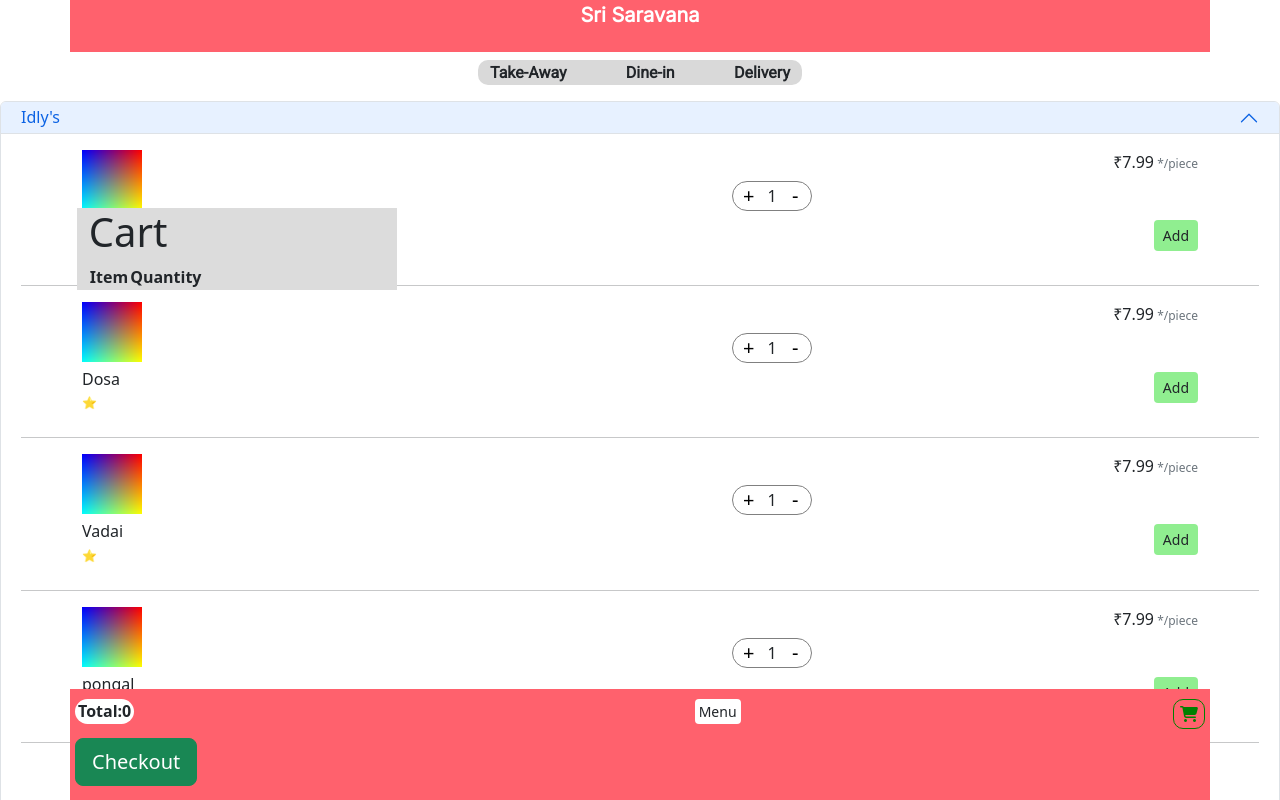
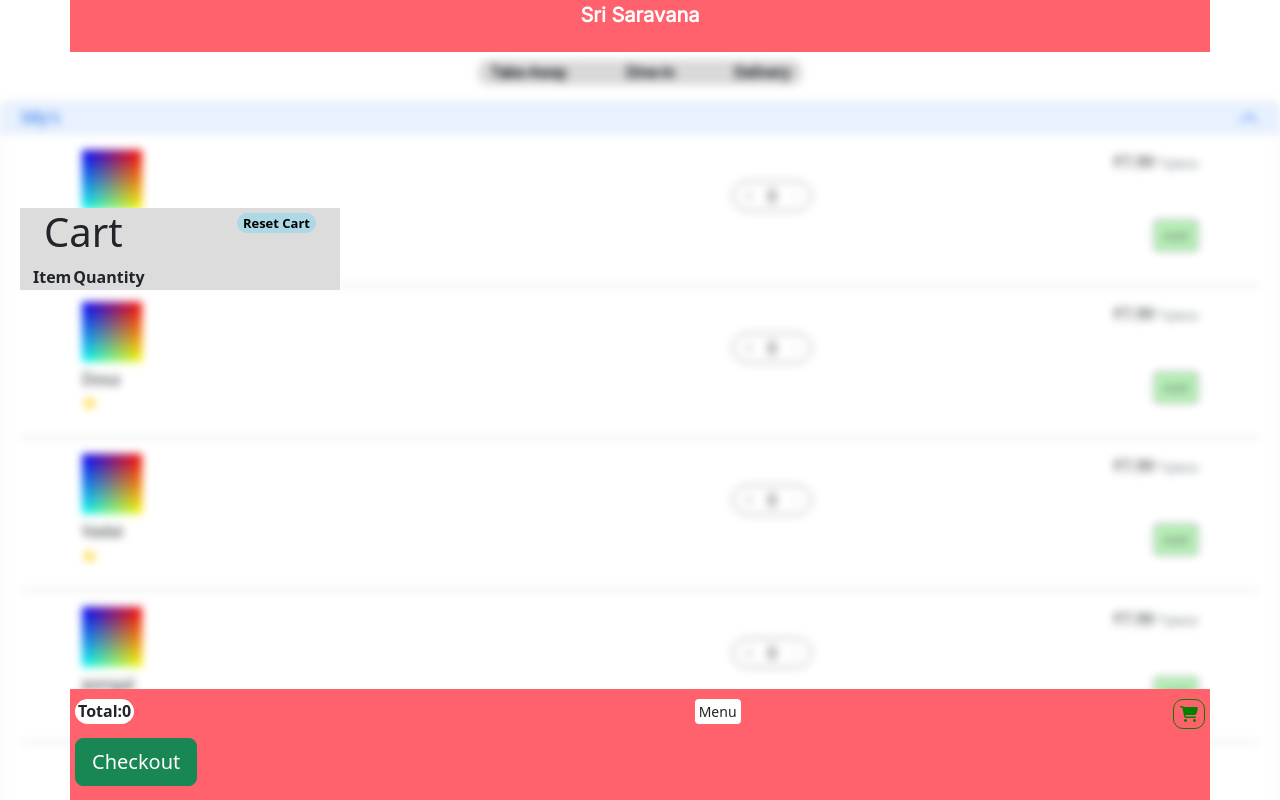
Before and after one commit to gokul-ceo/resordering, a React (Create React App) app: page / in a window 1280 px wide. Both pictures are taken after a click on the button 1188 px from the left and 713 px from the top of the page. Shown: the top 800 px of the page. Built offline with nearby package versions, Linux system fonts and the light colour scheme.

Commit message:
made a changes

```diff
--- a/src/MenuDisplay/MenuAccordion/Addquantity.jsx
+++ b/src/MenuDisplay/MenuAccordion/Addquantity.jsx
@@ -1,4 +1,5 @@
 import React  from "react";
+import { useSelector } from "react-redux";
 import 'bootstrap/dist/css/bootstrap.min.css';
 const style = {
     maindiv:{
@@ -41,6 +42,8 @@
 }
 
 function AddQuantity(props){
+    const should_blur = useSelector(state=>state.Gstate.iscartclicked)
+
     // const[quantity,setquantity]=useState(1)
     // function handleclick(e){
     //     if(e.target.title === 'add'){
@@ -54,11 +57,9 @@
     // }
     return <>
     <div style={style.maindiv} className="container-sm ">
-        <button  style={style.btn}><span title="add" onClick={props.add}  style={style.btnspan}>+</span></button>
+        <button onClick={props.add} disabled={(props.hide||should_blur)&&true}  style={style.btn}><span title="add"   style={style.btnspan}>+</span></button>
         <span style={style.spantext}>{props.quantity}</span>
-        {props.quantity==="1"?<button  style={style.btn}><span title="sub" onClick={props.remove} style={style.delbtn}><svg xmlns="http://www.w3.org/2000/svg" width="12" height="12" style={{position:'relative',top:'-.1rem'}} fill="currentColor" class="bi bi-trash-fill" viewBox="0 0 16 16">
-  <path d="M2.5 1a1 1 0 0 0-1 1v1a1 1 0 0 0 1 1H3v9a2 2 0 0 0 2 2h6a2 2 0 0 0 2-2V4h.5a1 1 0 0 0 1-1V2a1 1 0 0 0-1-1H10a1 1 0 0 0-1-1H7a1 1 0 0 0-1 1H2.5zm3 4a.5.5 0 0 1 .5.5v7a.5.5 0 0 1-1 0v-7a.5.5 0 0 1 .5-.5zM8 5a.5.5 0 0 1 .5.5v7a.5.5 0 0 1-1 0v-7A.5.5 0 0 1 8 5zm3 .5v7a.5.5 0 0 1-1 0v-7a.5.5 0 0 1 1 0z"/>
-</svg></span></button>:<button  style={style.btn}><span title="sub" onClick={props.sub} style={style.btnspan}>-</span></button>}
+        <button onClick={props.sub} disabled={(props.hide||should_blur)&&true} style={style.btn}><span title="sub"  style={style.btnspan}>-</span></button>
 
     </div>
     </>
--- a/src/MenuDisplay/MenuAccordion/MenuAccordion.jsx
+++ b/src/MenuDisplay/MenuAccordion/MenuAccordion.jsx
@@ -2,10 +2,21 @@
 import 'bootstrap/dist/css/bootstrap.min.css';
 import { MenuBox } from "./MenuBox";
 import './MenuBox.css'
+import { useSelector } from "react-redux";
 
 function MenuAccordion(props){
+    const should_blur = useSelector(state=>state.Gstate.iscartclicked)
+  const style={
+    blurmaindiv:{
+      filter:'blur(4px)',
+      overflow:'hidden',
+    }
+  }
+  // useEffect(()=>{
+  //   document.body.style.overflow="hidden";
+  // },[should_blur])
     return <>
-    <div style={{zIndex:0}} className="accordion my-3" id="accordionPanelsStayOpenExample">
+    <div style={should_blur?style.blurmaindiv:null} className="accordion my-3" id="accordionPanelsStayOpenExample">
   <div className="accordion-item" id="accordion-title">
     <h2 className="accordion-header" id="panelsStayOpen-headingOne">
       <button className="accordion-button" id="openbtn" type="button" data-bs-toggle="collapse" data-bs-target="#panelsStayOpen-collapseOne" aria-expanded="true" aria-controls="panelsStayOpen-collapseOne">
--- a/src/MenuDisplay/MenuAccordion/MenuBox.jsx
+++ b/src/MenuDisplay/MenuAccordion/MenuBox.jsx
@@ -4,10 +4,13 @@
 import './MenuBox.css'
 import AddQuantity from "./Addquantity";
 import { useDispatch, useSelector } from "react-redux";
-import { addorders, updatequantity } from "../../redux/feature/order/Orders";
+import { addorders} from "../../redux/feature/order/Orders";
 import { decrement, increment } from "../../redux/feature/Quantity/quantitySlice";
 import { addamount, reduceamount } from "../../redux/feature/total/totalSlice";
-import { updatearray } from "../../cart/cart";
+import { infomcartclick } from "../../redux/Global/globalstate";
+// import { RemoveOrderfromarray } from "../../cart/cart";
+// import { removeOrderfromarray } from "../../cart/cart";
+// import { updatearray } from "../../cart/cart";
 // import { addamount } from "../../redux/feature/total/totalSlice";
 // import { addamount, reduceamount } from "../../redux/feature/total/totalSlice";
 // import { useDispatch,useSelector } from "react-redux";
@@ -26,6 +29,8 @@
 }
 var total = 0;
 export const MenuBox = (props) => {
+    const should_blur = useSelector(state=>state.Gstate.iscartclicked)
+
 //     function Toast(){
 //         // <!-- Flexbox container for aligning the toasts -->
 // <div aria-live="polite" aria-atomic="true" class="d-flex justify-content-center align-items-center w-100">
@@ -50,28 +55,31 @@
     // const dispatch = useDispatch()
     const cartquantity = useSelector(state=>state.quantity.value)
 
-
     // const[total,settotal] = useState(0)
     // const finalyarray = useSelector(state=>state.orders.FinalyOrderArray)
+    // const[index,setindex]=useState(0)
     const orderarr = useSelector(state=>state.orders.OrderArray)
     const[added,setadd]=useState(false)
-    const[quantity,setquantity] = useState(1)
+    const[quantity,setquantity] = useState(0)
+    const[selected,setselected]=useState(false)
+    const cart_reset = useSelector(state=>state.cart_reset.value)
     // const orderarr=[Name,quantity]
     // const[order,setorder] = useState({Name,quantity,price})
     const[prevtotal,setprevioustotal] = useState(0)
     const cartitems = useSelector(state=>state.orders.OrderArray)
+    // console.log("checking exported cartitems: ",cartitems);
+
     function handleinc(){
-        if(added){
+
+        setselected(true)
 
 
         setquantity(quantity+1)
 
 
         setprevioustotal(total)
-       dispatch(updatequantity({itemName,quantity}))
-        }else{
-            console.log("Item is not added in cart");
-        }
+    //    dispatch(updatequantity({itemName,quantity}))
+
         console.log("Testing: ",orderarr[1]);
         // settotal(total * price)
         // console.log('Quantity: ',quantity);
@@ -82,27 +90,35 @@
     }
 
     function handledec(){
-        if(added){
-        if(quantity!==0&&quantity!==1){setquantity(quantity-1)}
 
+        if(quantity!==0){setquantity(quantity-1)}
+        // if(quantity!==0&&quantity!==1){setquantity(quantity-1)}
 
-        setprevioustotal(total)
-        }else{
-            console.log("Item is not added in cart");
-        }
 
 
     }
     function handledelete(){
+        setselected(false)
         setadd(false)
+        setadd(false)
+        setquantity(0)
+        // RemoveOrderfromarray(itemName)
         if(cartquantity>0){
         dispatch(decrement())
         }
+        dispatch(infomcartclick())
+
+        // dispatch(removeOrder(props.name))
     }
     useEffect(()=>{
         setquantity(quantity)
         // setorder({Name,quantity})
     },[quantity,itemName,price])
+    useEffect(()=>{
+        setquantity(0)
+        setselected(false)
+        setadd(false)
+    },[cart_reset])
     //------------------------------------ Handle Add Function ---------------------------------------------------------//
     function handleadd(){
 
@@ -112,10 +128,11 @@
         total=quantity*price;
         dispatch(reduceamount(prevtotal))
         dispatch(addamount(total))
-        dispatch(addorders({[itemName]:{Quantity:quantity,Price:price}}))
+        dispatch(addorders({ITEM:{Name:itemName,Quantity:quantity,Price:price}}))
         console.log("CartItems in MenuBox: ",cartitems);
         console.log("OrderArray: ",orderarr);
-        updatearray(itemName)
+        // removeOrderfromarray(props.name)
+
 
         // <Toast/>
         // console.log("Total: ",total);
@@ -141,8 +158,8 @@
         <div className="container-sm col text-end">
             <span>₹7.99</span><span style={style.note} className="text-muted"> */piece</span>
             {/* <h6 className="text-muted">*min 3pcs required</h6> */}
-            <AddQuantity action add={handleinc} sub={handledec} remove={handledelete} quantity={quantity}/>
-            {added?<button id="addbtn" className="btn btn-sm my-3 ">✅Added</button>:<button id="addbtn" onClick={handleadd} className="btn btn-sm my-3 ">Add</button>}
+            <AddQuantity hide={added} add={handleinc} sub={handledec} remove={handledelete} quantity={quantity}/>
+            {added?<button disabled={(!selected||should_blur)&&true} id="addbtn" className="btn btn-sm my-3 ">✅Added</button>:<button disabled={(!selected||should_blur)&&true} id="addbtn" onClick={handleadd} className="btn btn-sm my-3 ">Add</button>}
         </div>
         </div>
     </div>
--- a/src/OrderType.jsx
+++ b/src/OrderType.jsx
@@ -1,19 +1,7 @@
 import React from "react";
 import 'bootstrap/dist/css/bootstrap.min.css';
-const style={
-    maindiv:{
-        width:'324px',
-        height:'25px',
-        borderRadius:'10px',
-        backgroundColor:'#D9D9D9'
-    },
-    spanfont: {
-        fontFamily:'Roboto,sans-serif',
-        fontWeight:'Bold',
-        fontSize:'16px'
+import { useSelector } from "react-redux";
 
-    }
-}
 
 function OrderType(){
     // const  selectdiv = {
@@ -24,9 +12,33 @@
     //     marginTop:'0.1rem',
     //     textAlign:'center'
     // }
+    const should_blur = useSelector(state=>state.Gstate.iscartclicked)
+    const style={
+        maindiv:{
+            width:'324px',
+            height:'25px',
+            borderRadius:'10px',
+            backgroundColor:'#D9D9D9',
 
+
+        },
+        spanfont: {
+            fontFamily:'Roboto,sans-serif',
+            fontWeight:'Bold',
+            fontSize:'16px'
+
+        },
+        blurmaindiv:{
+            width:'324px',
+            height:'25px',
+            borderRadius:'10px',
+            backgroundColor:'#D9D9D9',
+            filter:'blur(4px)'
+
+        }
+    }
     return <>
-    <div style={style.maindiv} className="container-sm d-flex justify-content-between my-2">
+    <div style={should_blur?style.blurmaindiv:style.maindiv} className="container-sm d-flex justify-content-between my-2">
         <div title="testing"  id='0'>
       <span style={style.spanfont}>Take-Away</span>
       </div>
--- a/src/cart/cart.css
+++ b/src/cart/cart.css
@@ -1,10 +1,14 @@
 #cart{
-    margin-left: 6%;
-    z-index: 4;
+
     height: fit-content;
+    left: 20px;
     width: 20rem;
-    position: absolute;
     top: 13rem;
     background-color: gainsboro;
+    position: fixed;
+    margin-left: auto;
+    margin-right: auto;
+    display: block;
+    z-index: 100;
 
 }
--- a/src/cart/cart.jsx
+++ b/src/cart/cart.jsx
@@ -1,27 +1,83 @@
 import React, { Fragment, useEffect, useState } from "react";
-import { useSelector } from "react-redux";
+import { useDispatch, useSelector } from "react-redux";
+import {  resetOrderArray } from "../redux/feature/order/Orders";
+import { resetquantity } from "../redux/feature/Quantity/quantitySlice";
+import { informreset } from "../redux/feature/reset/reset";
+import { resettotal } from "../redux/feature/total/totalSlice";
+import { infomcartclick } from "../redux/Global/globalstate";
 import './cart.css'
-var cartitems = []
+export var cartitems = []
 
 
 export function Cart(){
+    const dispatch = useDispatch()
     const open = useSelector(state=>state.Gstate.iscartclicked)
     const[shouldopen,setopen] = useState(false)
     cartitems = useSelector(state=>state.orders.OrderArray)
+    // console.log("Index of Name: ",);
     console.log("CartItems: ",cartitems);
+    // const dispatch = useDispatch()
     useEffect(()=>{
         setopen(open)
     },[open])
+    function resetcart(){
+        dispatch(resettotal())
+        dispatch(resetOrderArray())
+        dispatch(resetquantity())
+        dispatch(informreset())
+        setopen(false)
+        dispatch(infomcartclick())
+    }
     // for (let index = 0; index < cartitems.length; index++) {
     //     // console.log("Cartitems individual: ",cartitems[index]);
     //     console.log(cartitems[index][0].Name)
 
     // }
 
+//     const removeOrderfromarray = (event,itemname)=>{
+//     const result = []
+//     for(let i=0;i<cartitems.length;i++){
+//         console.log("Cartitems in loop: ",cartitems[i].ITEM.Name);
+//         if(cartitems[i].ITEM.Name!==itemname){
+//             result.push(cartitems[i]);
+//             break;
+
+//         }
+//         console.log("Result array:  ",result);
+//     }
+//     dispatch(removeOrder(result))
+//     console.log("Item has been removed!!");
+//     // dispatch(removeOrder(result))
+
+// }
+const style={
+    btn:{
+        margin:0,
+        border:'none',
+        borderRadius:'10px',
+        backgroundColor:"grey",
+        width:'50px',
+        background:'transparent'
+
+
+    },
+    restbtn:{
+        border:'none',
+        borderRadius:'20px',
+        height:'20px',
+        fontSize:'13px',
+        fontWeight:'bold',
+        marginTop:'0.3rem',
+        backgroundColor:'lightblue',
+    }
+}
 
     return <>
     { shouldopen?<div id="cart" className="container">
+        <div className="container d-flex justify-content-between">
         <h1>Cart</h1>
+        <button style={style.restbtn} onClick={resetcart}>Reset Cart</button>
+        </div>
         <table className="">
             <thead>
                 <tr>
@@ -34,8 +90,9 @@
                     return (
                         <Fragment>
                             <tr key={i.id}>
-                                <th>{i[0].Name}</th>
-                                <th>{i[0].quantity}</th>
+                                <td>{i.ITEM.Name}</td>
+                                <td>{i.ITEM.Quantity}</td>
+
                             </tr>
                         </Fragment>
                     )
@@ -49,8 +106,3 @@
 
     </>
 }
-export const updatearray = (name,quantity) =>{
-    for(let i=0;i<cartitems.length;i++){
-        console.log("Array Items: ",cartitems[i]);
-    }
-}
--- a/src/redux/feature/Quantity/quantitySlice.js
+++ b/src/redux/feature/Quantity/quantitySlice.js
@@ -13,11 +13,14 @@
         },
         incrementByAmount: (state,action) => {
             state.value += action.payload
+        },
+        resetquantity:(state)=>{
+            state.value=0
         }
     }
 })
 
 
-export const {increment,decrement,incrementByAmount} = quantitySlice.actions
+export const {increment,decrement,incrementByAmount,resetquantity} = quantitySlice.actions
 
 export default quantitySlice.reducer;
--- a/src/redux/feature/order/Orders.js
+++ b/src/redux/feature/order/Orders.js
@@ -21,10 +21,31 @@
             // console.log("OrderArray: ",{(state)=>state.OrderArray});
 
         },
-        updatequantity:(state,action)=>{
+        removeOrder:(state,action) => {
+            console.log("Item to added in final array: ",action.payload);
+            state.FinalyOrderArray.push(action.payload)
+            // console.log("Action Payload received to removeOrder: ",action.payload);
+            // state.FinalyOrderArray = action.payload
+            // if(action.payload!==undefined){
+            //     state.FinalyOrderArray.push(action.payload)
+            // }
 
+            // state.FinalyOrderArray = action.payload
+            // for(let i =0;i<state.OrderArray.length;i++){
+            //     console.log("OrderItems: ",state.OrderArray[i]);
+            //     if(state.OrderArray[i]!==orderItemName.payload){
+            //         state.FinalyOrderArray.push(state.OrderArray[i])
+            //     }
+            // }
+            // return {
+            //     ...state,
+
+            // }
+        },
+        resetOrderArray:(state)=>{
+            state.OrderArray=[]
         }
     }
 })
-export const {addorders,tempupdate,updatequantity} = OrderSlice.actions
+export const {addorders,removeOrder,resetOrderArray} = OrderSlice.actions
 export default OrderSlice.reducer;
--- /dev/null
+++ b/src/redux/feature/reset/reset.js
@@ -0,0 +1,16 @@
+import { createSlice } from "@reduxjs/toolkit";
+
+export const resetSlice = createSlice({
+    name:'cartreset',
+    initialState:{
+        value:false
+    },reducers:{
+        informreset:(state)=>{
+            state.value = true
+        }
+
+    }
+})
+
+export const {informreset} = resetSlice.actions;
+export default resetSlice.reducer;
--- a/src/redux/feature/total/totalSlice.js
+++ b/src/redux/feature/total/totalSlice.js
@@ -11,9 +11,12 @@
         },
         reduceamount:(state,action)=>{
             state.total -= action.payload
+        },
+        resettotal:(state)=>{
+            state.total=0
         }
     }
 })
 
-export const {addamount,reduceamount } = totalSlice.actions;
+export const {addamount,reduceamount , resettotal} = totalSlice.actions;
 export default totalSlice.reducer;
--- a/src/redux/store.js
+++ b/src/redux/store.js
@@ -3,12 +3,14 @@
 import OrderReducer from './feature/order/Orders'
 import totalReducer from './feature/total/totalSlice'
 import globalstate from './Global/globalstate'
+import reset from './feature/reset/reset'
 export default configureStore({
     reducer:{
         quantity:quantityReducer,
         orders: OrderReducer,
         total:totalReducer,
-        Gstate:globalstate
+        Gstate:globalstate,
+        cart_reset:reset
 
     }
 },window.__REDUX_DEVTOOLS_EXTENSION__ && window.__REDUX_DEVTOOLS_EXTENSION__())
```
Also changed, not shown: src/redux/feature/reset/resetSlice.js (added).
